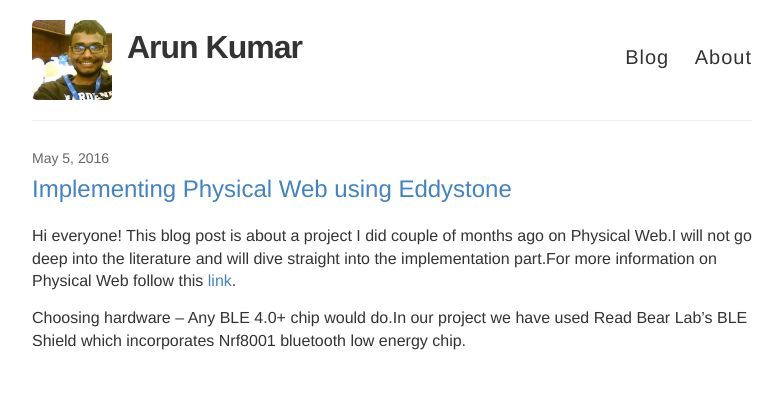
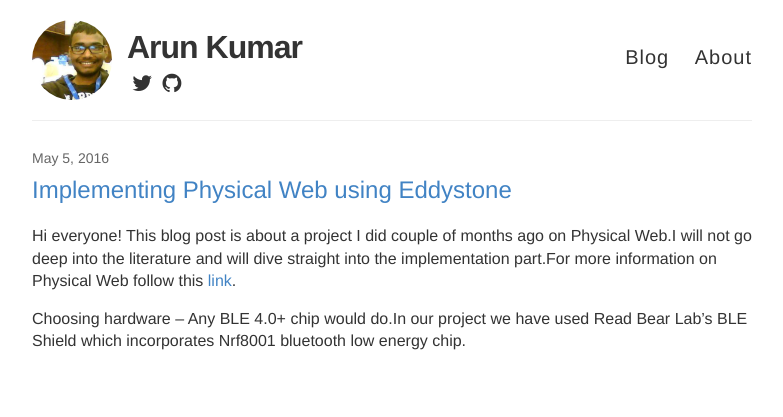
Before and after one commit to ioarun/ioarun.github.io, a Jekyll site: the page built from index.html, in a window 1280 px wide. Shown: the top 417 px of the page, without its empty margins (248-1031 px from the left). Built offline with Jekyll 4.4.1, drawn with Linux system fonts in a browser that asks for light colours; nearby versions of some CDN libraries; some web fonts are replaced.

Commit message:
first commit

```diff
--- a/_layouts/default.html
+++ b/_layouts/default.html
@@ -10,7 +10,13 @@
     <![endif]-->
 
     <link rel="stylesheet" type="text/css" href="{{ site.baseurl }}/style.css" />
+    <link rel="stylesheet" href="//maxcdn.bootstrapcdn.com/font-awesome/4.3.0/css/font-awesome.min.css">
+    <link href="https://fonts.googleapis.com/css?family=Droid+Sans+Mono" rel="stylesheet">
+    <!--<link href="https://fonts.googleapis.com/css?family=Droid+Sans+Mono|Roboto+Mono|Source+Code+Pro|Ubuntu+Mono" rel="stylesheet">-->
     <link rel="alternate" type="application/rss+xml" title="{{ site.name }} - {{ site.description }}" href="{{ site.baseurl }}/feed.xml" />
+    <script type="text/javascript" async
+      src="https://cdn.mathjax.org/mathjax/latest/MathJax.js?config=TeX-MML-AM_CHTML">
+    </script>
 
     <!-- Created with Jekyll Now - http://github.com/barryclark/jekyll-now -->
   </head>
@@ -19,7 +25,7 @@
     <div class="wrapper-masthead">
       <div class="container">
         <header class="masthead clearfix">
-          <a href="{{ site.baseurl }}/" class="site-avatar"><img src="{{ site.avatar }}" /></a>
+          <a href="{{ site.baseurl }}/" class="site-avatar"><img class="site-avatar" src="{{ site.avatar }}" /></a>
 
           <div class="site-info">
             <h1 class="site-name"><a href="{{ site.baseurl }}/">{{ site.name }}</a></h1>
@@ -52,7 +58,5 @@
         </footer>
       </div>
     </div>
-
-    {% include analytics.html %}
   </body>
 </html>
```
